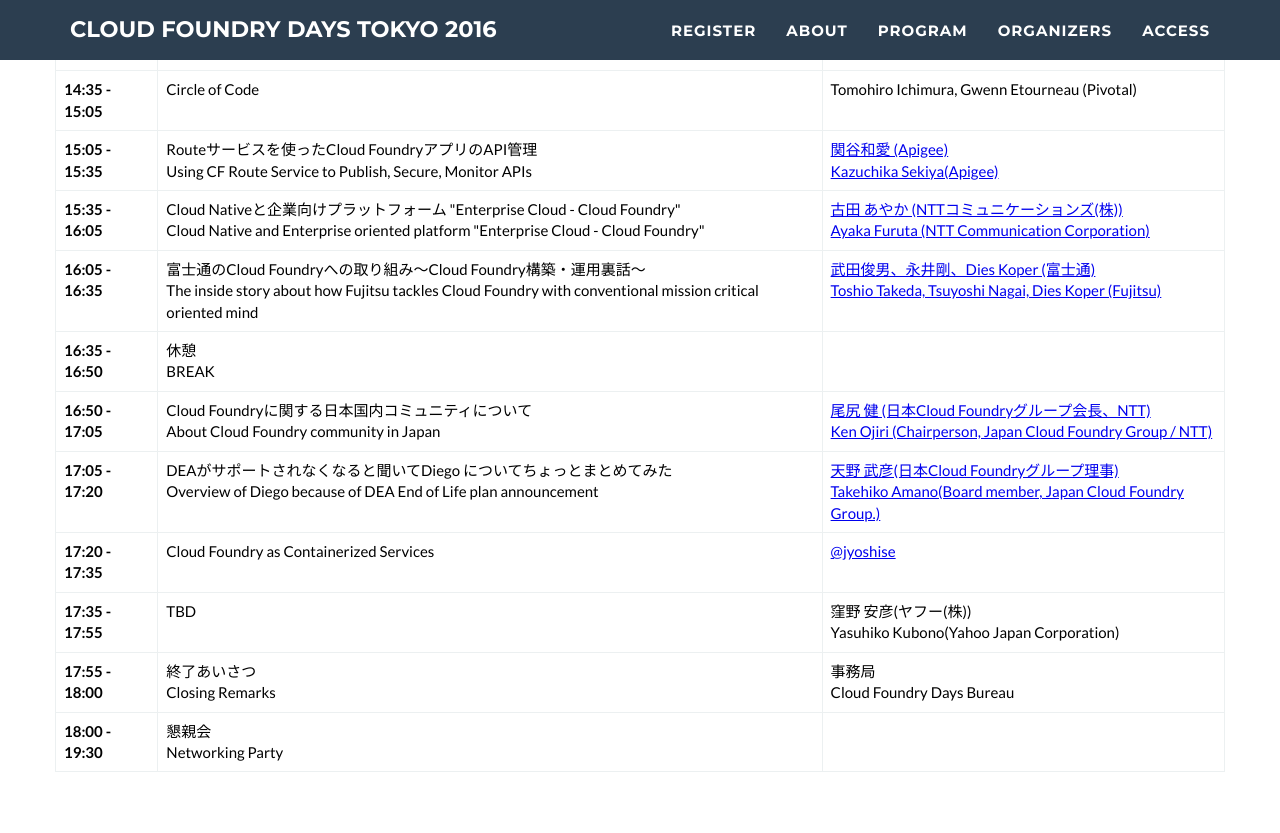
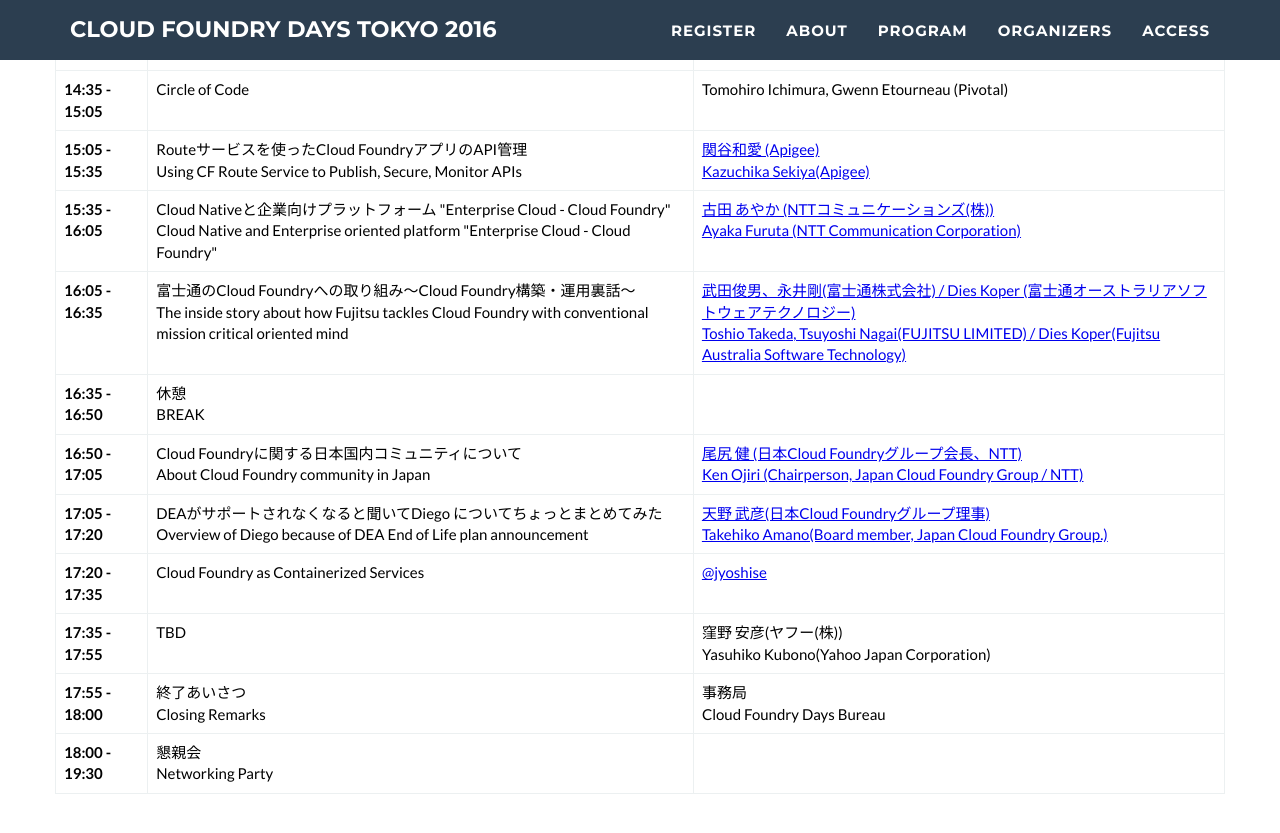
Before and after one commit to CloudFoundryDaysTokyo/2016, a Jekyll site: the page built from index.html, in a window 1280 px wide and 900 px high, scrolled down 2123 px. Shown: the top 833 px of the window. Built offline with Jekyll 4.4.1, drawn with Linux system fonts in a browser that asks for light colours.

Commit message:
Fix Expression of Japanese & company infomations.

```diff
--- a/_includes/program.html
+++ b/_includes/program.html
@@ -64,7 +64,7 @@
             <tr>
               <th scope="row">16:05 - 16:35</th>
               <td>富士通のCloud Foundryへの取り組み～Cloud Foundry構築・運用裏話～<br>The inside story about how Fujitsu tackles Cloud Foundry with conventional mission critical oriented mind</td>
-              <td><a href="JavaScript:void(0)" onclick="popWindow('img/fujitsu.jpg', 'Toshio Takeda, Tsuyoshi Nagai, Dies Koper (Fujitsu)', '本セッションでは富士通の自社製クラウド、K5の概要をまず説明します。次に、Cloud FoundryをベースにしたPaaSサービスを2016年4月から日本で、2016年7月からUKでサービスを開始した経験に基づき、Cloud Foundryの構築から運用までの裏話や苦労話、富士通らしい安心・安全をお客様に提供するためにどのような品質確保をおこなっているのかを語ります。最後に富士通のCloud Foundryコミュニティに対してどのような貢献をしているのかを説明します。<br><br>In this session, Mr. Takeda explains overview of Fujitsu Enterprise Cloud Service K5. Subsequently, Mr. Nagai explains hard-luck stories based on the actual experiences of providing PaaS services in Japan and the UK, on April 2016 and July 2017 respectively. He also tells us how Fujitsu ensures enterprise level quality to provide safety and security to Fujitsu\'s customers. Last but not least, we explain how and what Fujitsu are contributing to Cloud Foundry community.'); return false">武田俊男、永井剛、Dies Koper (富士通)<br>Toshio Takeda, Tsuyoshi Nagai, Dies Koper (Fujitsu)</a></td>
+              <td><a href="JavaScript:void(0)" onclick="popWindow('img/fujitsu.jpg', 'Toshio Takeda, Tsuyoshi Nagai,(FUJITSU LIMITED)　/ Dies Koper (Fujitsu Australia Software Technology)', '本セッションでは富士通のクラウドサービスK5で提供しているCloud FoundryをベースにしたPaaSサービス(K5 CF)について説明します。K5 CFは、2016年4月から日本で、2016年7月からUKでサービスを開始しており、この中サービス開始にあたり富士通として必要な品質確保の施策(Cloud Foundryの構築から運用までの裏話や苦労話)を解説します。また、富士通がコミュニティに対してどのような貢献を行っているのかを説明します。<br><br>In this session, Mr. Takeda explains overview of Fujitsu Enterprise Cloud Service K5. Subsequently, Mr. Nagai explains hard-luck stories based on the actual experiences of providing PaaS services in Japan and the UK, on April 2016 and July 2017 respectively. He also tells us how Fujitsu ensures enterprise level quality to provide safety and security to Fujitsu\'s customers. Last but not least, we explain how and what Fujitsu are contributing to Cloud Foundry community.'); return false">武田俊男、永井剛(富士通株式会社) / Dies Koper (富士通オーストラリアソフトウェアテクノロジー)<br>Toshio Takeda, Tsuyoshi Nagai(FUJITSU LIMITED) / Dies Koper(Fujitsu Australia Software Technology) </a></td>
             </tr>
             <tr>
               <th scope="row">16:35 - 16:50</th>
```
